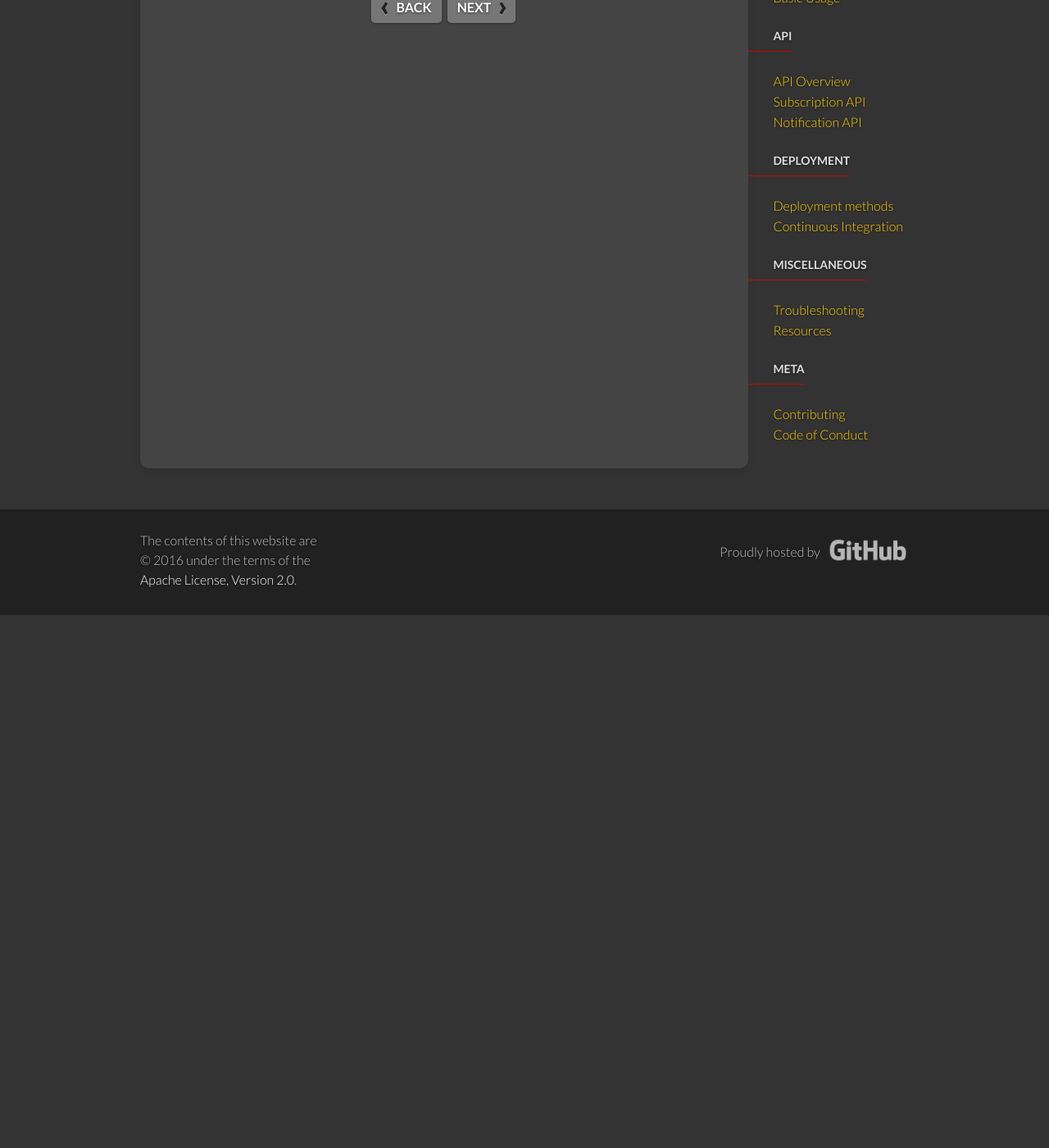
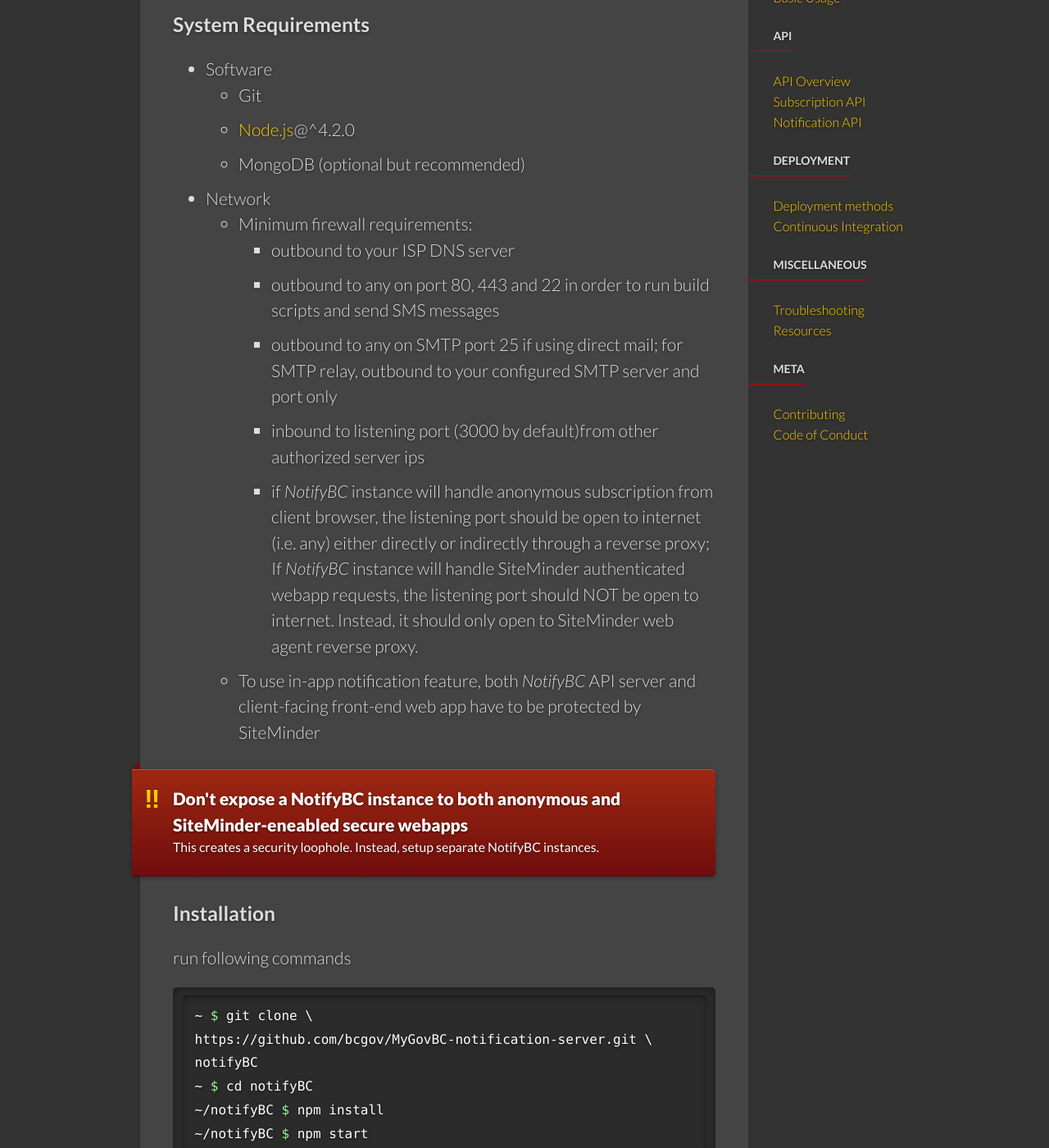
Before and after one commit to bcgov/MyGovBC-notification-server, a Jekyll site: the page built from docs/_docs/installation.md, in a window 1280 px wide and 1400 px high, scrolled down 383 px. Shown: the whole window at 82% size. Built offline with Jekyll 4.4.1, drawn with Linux system fonts in a browser that asks for light colours; before the commit the page ends 1133 px from its top, so only the background shows below that; some of the changed text lies outside the part shown.

Commit message:
updated docs

````diff
--- a/docs/_docs/installation.md
+++ b/docs/_docs/installation.md
@@ -4,4 +4,48 @@
 permalink: /docs/installation/
 ---
 
-tbd
+*NotifyBC* can be installed manually or by deploying a Docker container.
+
+## Manual Installation
+
+### System Requirements
+* Software
+  * Git
+  * [Node.js](https://nodejs.org)@^4.2.0
+  * MongoDB (optional but recommended)
+* Network
+  * Minimum firewall requirements:
+    * outbound to your ISP DNS server
+    * outbound to any on port 80, 443 and 22 in order to run build scripts and send SMS messages
+    * outbound to any on SMTP port 25 if using direct mail; for SMTP relay, outbound to your configured SMTP server and port only
+    * inbound to listening port (3000 by default)from other authorized server ips
+    * if *NotifyBC* instance will handle anonymous subscription from client browser, the listening port should be open to internet (i.e. any) either directly or indirectly through a reverse proxy; If *NotifyBC* instance will handle SiteMinder authenticated webapp requests, the listening port should NOT be open to internet. Instead, it should only open to SiteMinder web agent reverse proxy.
+  * To use in-app notification feature, both *NotifyBC* API server and client-facing front-end web app have to be protected by SiteMinder
+<div class="note warning">
+  <h5>Don't expose a NotifyBC instance to both anonymous and SiteMinder-eneabled secure webapps</h5>
+  <p>This creates a security loophole. Instead, setup separate NotifyBC instances.</p>
+</div>
+
+### Installation
+run following commands
+
+```sh
+~ $ git clone \
+https://github.com/bcgov/MyGovBC-notification-server.git \
+notifyBC
+~ $ cd notifyBC
+~/notifyBC $ npm install
+~/notifyBC $ npm start
+```
+
+If successful, you will see following output
+
+```
+> notification@1.0.0 start .../notification
+> node .
+
+Web server listening at: http://localhost:3000
+Browse your REST API at http://localhost:3000/explorer
+```
+
+Now browse to <a href="http://localhost:3000/explorer" target="_blank">http://localhost:3000/explorer</a> the page displays StrongLoop API Explorer.
````
